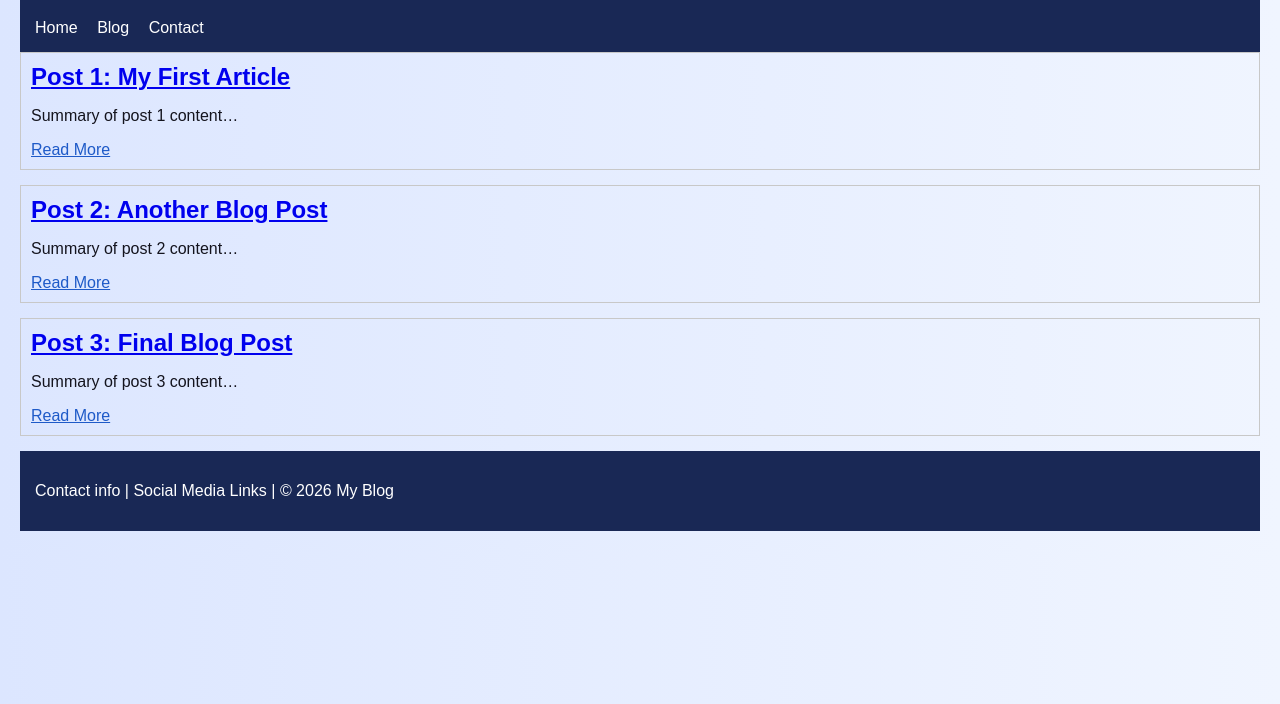
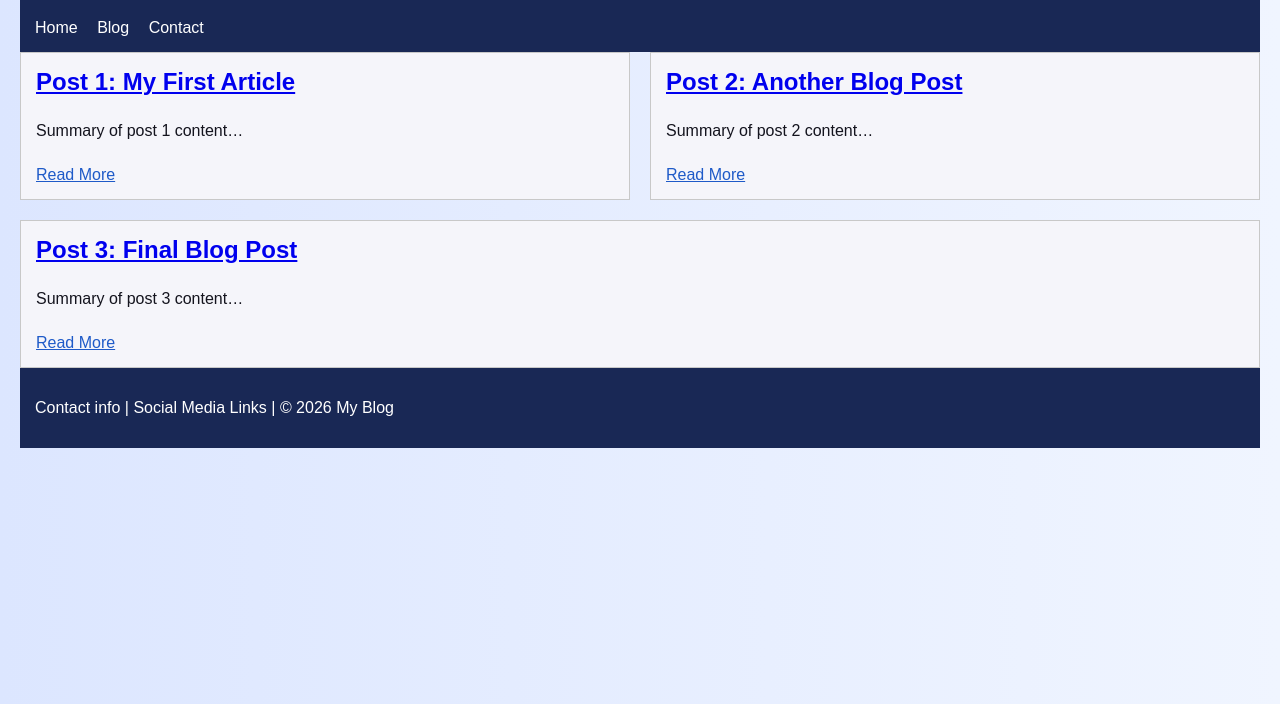
Before and after one commit to KarenSamehS/my-blog-website, a plain HTML site: page index.html in a window 1280 px wide. Shown: the part 96-800 px from the top of the page. Drawn offline with Linux system fonts and the light colour scheme.

Commit message:
done with requirement 2

```diff
--- a/index.html
+++ b/index.html
@@ -17,13 +17,52 @@
         nav a:hover {
          text-decoration: underline;
         }
-        .post { border: 1px solid rgb(200, 200, 200); padding: 10px; margin-bottom: 15px;color: rgb(255, 255, 255); }
+         main {
+            display: flex;
+            flex-direction: column;
+            gap: 20px;
+        }
+
+        .post {
+            border: 1px solid rgb(200, 200, 200);
+            padding: 15px;
+            background-color: rgb(245, 245, 250);
+            color: rgb(20, 20, 30);
+            display: flex;
+            flex-direction: column;
+            gap: 10px;
+        }
         .post p {
          color: rgb(20, 20, 30);
          }
 
         .post h2 { margin: 0; }
-        .read-more { color: rgb(30, 90, 200); text-decoration: underline; cursor: pointer; }
+        .read-more { color: rgb(30, 90, 200); text-decoration: underline; cursor: pointer;align-self: flex-start; }
+
+         .posts-container {
+            display: flex;
+            flex-direction: column;
+            gap: 20px;
+        }
+
+        /* MEDIA QUERIES */
+        @media screen and (min-width: 768px) {
+            .posts-container {
+                flex-direction: row; /* posts side by side on larger screens */
+                flex-wrap: wrap;
+                gap: 20px;
+            }
+            .post {
+                flex: 1 1 calc(33% - 20px); /* 3 posts per row */
+            }
+        }
+
+        @media screen and (max-width: 480px) {
+            body { margin: 10px; }
+            header, footer { padding: 10px; }
+            .post { padding: 10px; }
+            .read-more { font-size: 0.9em; }
+        }
 
     </style>
 </head>
@@ -38,7 +77,7 @@
     </nav>
 </header>
 
-<main>
+<main class="posts-container">
     <div class="post">
         <h2><a href="blog.html">Post 1: My First Article</a></h2>
         <p>Summary of post 1 content…</p>
```
Also changed, not shown: blog.html (+30 -1 lines), contact.html (+22 -2 lines).
